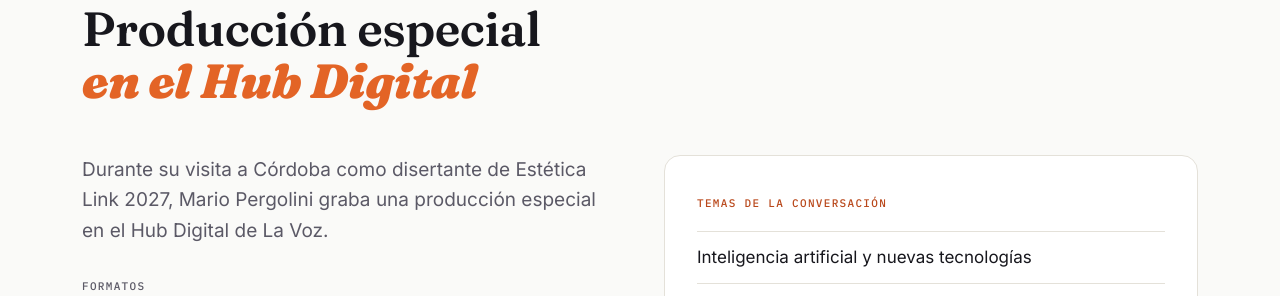
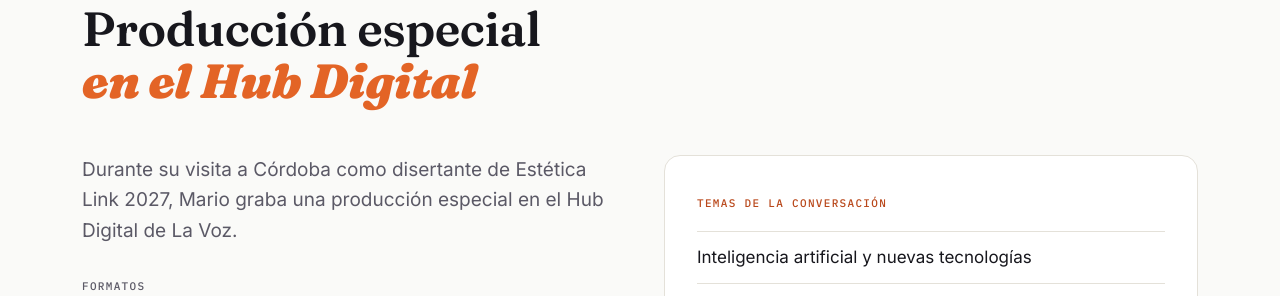
Before and after one commit to mauro-iman/esteticalink-lavoz, a plain HTML site: page index.html in a window 1280 px wide. Shown: the part 4448-4744 px from the top of the page. Drawn offline with Linux system fonts and the light colour scheme.

Commit message:
Ajustar texto del Hub Digital
Co-Authored-By: Claude Opus 5.5 <noreply@anthropic.com>
Claude-Session: https://claude.ai/code/session_01Cps6v8cPT7Lot2p2JFQkpk

```diff
--- a/index.html
+++ b/index.html
@@ -347,7 +347,7 @@ footer .wrap { display: flex; justify-content: space-between; gap: 16px; flex-wr
     <h2>Producción especial <em>en el Hub Digital</em></h2>
     <div class="split">
       <div>
-        <p class="lede" style="margin-top:0">Durante su visita a Córdoba como disertante de Estética Link 2027, Mario Pergolini graba una producción especial en el Hub Digital de La Voz.</p>
+        <p class="lede" style="margin-top:0">Durante su visita a Córdoba como disertante de Estética Link 2027, Mario graba una producción especial en el Hub Digital de La Voz.</p>
         <p class="label" style="margin-top:32px">Formatos</p>
         <div class="formats">
           <span class="chip">Entrevistas</span><span class="chip">Videos</span><span class="chip">Podcasts</span><span class="chip">Notas</span><span class="chip">Piezas audiovisuales</span>
```
